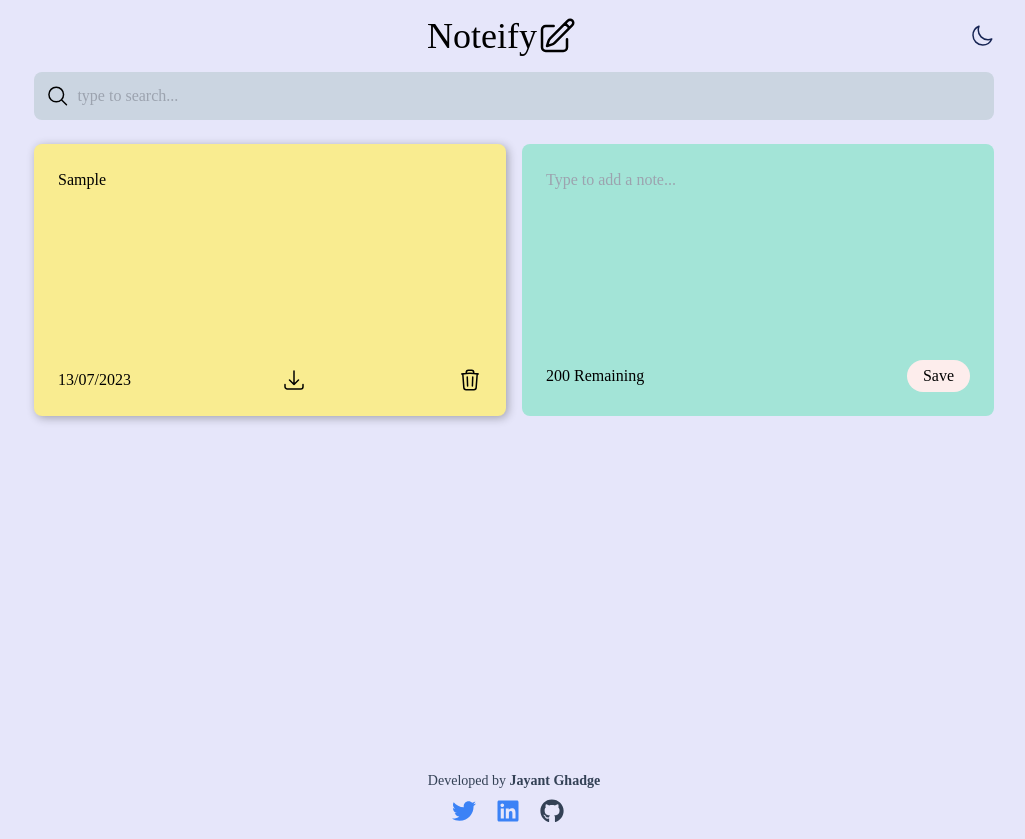
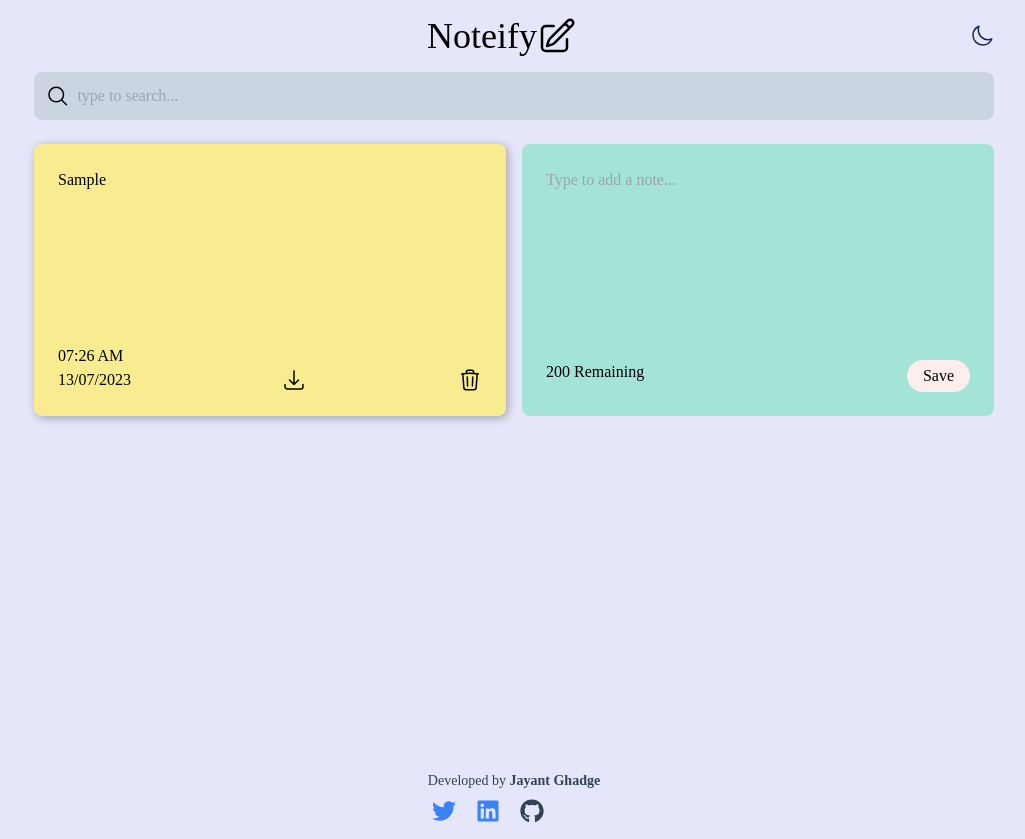
Before and after one commit to jayantghadge/Noteify, a React (Create React App) app: page / in a window 1280 px wide. Both pictures are taken after typing "Sample" into the empty fields and a click on the button "Save". Shown: the whole page, without its empty margins (126-1151 px from the left). Built offline with nearby package versions, Linux system fonts and the light colour scheme.

Commit message:
Added the functionality to display the time when a note is created

```diff
--- a/src/App.js
+++ b/src/App.js
@@ -12,10 +12,13 @@ const App = () => {
   const addNotes = (text) => {
     const date = new Date();
     const options = { day: "2-digit", month: "2-digit", year: "numeric" };
+    const timeOptions = { hour: "2-digit", minute: "2-digit" };
+
     const newNote = {
       id: nanoid(),
       text: text,
       date: date.toLocaleDateString("en-GB", options),
+      time: date.toLocaleTimeString("en-US", timeOptions),
     };
     const newNotes = [...notes, newNote];
     setNotes(newNotes);
--- a/src/components/List.js
+++ b/src/components/List.js
@@ -8,6 +8,7 @@ const List = ({ notes, handleAddNote, handleDeleteNote }) => {
           id={note.id}
           text={note.text}
           date={note.date}
+          time={note.time}
           handleDeleteNote={handleDeleteNote}
         />
       ))}
--- a/src/components/Note.js
+++ b/src/components/Note.js
@@ -2,7 +2,7 @@ import React, { useState, useRef } from "react";
 import { TrashIcon, ArrowDownTrayIcon } from "@heroicons/react/24/outline";
 import html2canvas from "html2canvas";
 
-const Note = ({ id, text, date, handleDeleteNote }) => {
+const Note = ({ id, text, date, time, handleDeleteNote }) => {
   const [color] = useState(getRandomColor());
   const noteRef = useRef(null);
 
@@ -13,7 +13,7 @@ const Note = ({ id, text, date, handleDeleteNote }) => {
     return `hsl(${hue}, ${saturation}%, ${lightness}%)`;
   }
 
-  //download note
+  // download note
   const handleDownloadNoteAsImage = () => {
     const element = noteRef.current;
     const trashIcon = element.querySelector(".delete-icon");
@@ -64,7 +64,11 @@ const Note = ({ id, text, date, handleDeleteNote }) => {
       ref={noteRef}
     >
       <span>{text}</span>
-      <footer className="custom-footer">
+      <footer className="custom-footer flex w-full flex-col text-left">
+        <div>
+          <p>{time}</p>
+        </div>
+        <div className="flex items-center justify-between">
           <p>{date}</p>
           <ArrowDownTrayIcon
             onClick={handleDownloadNoteAsImage}
@@ -74,6 +78,7 @@ const Note = ({ id, text, date, handleDeleteNote }) => {
             onClick={() => handleDeleteNote(id)}
             className="delete-icon h-6 w-6 cursor-pointer"
           />
+        </div>
       </footer>
     </div>
   );
--- a/src/index.css
+++ b/src/index.css
@@ -35,7 +35,7 @@
 }
 
 .custom-footer {
-  @apply flex place-content-between items-center;
+  @apply flex place-content-between;
 }
 
 .note-new {
@@ -71,7 +71,7 @@ textarea:focus {
 }
 
 .footer {
-  @apply mt-10 w-full pb-4 pt-4 text-center text-[#FDE047];
+  @apply mt-10 w-full pb-4 pt-4 text-[#FDE047];
 }
 
 .light-mode .footer {
```
Also changed, not shown: 11 other files (tests, documents, lock files or other folders). Lines whose indentation alone changed are shown as unchanged.
